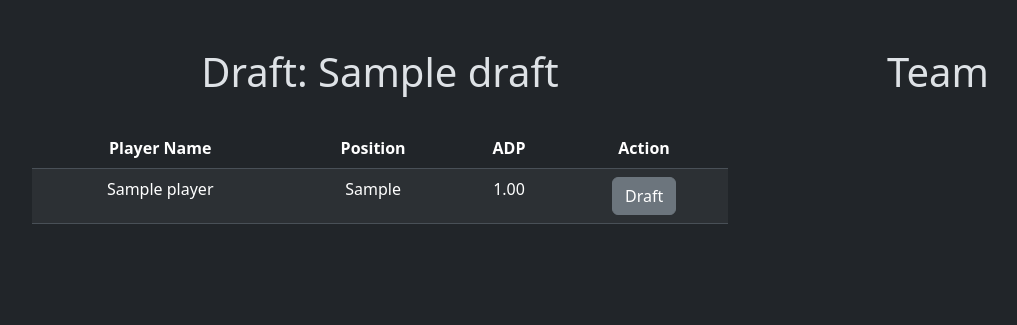
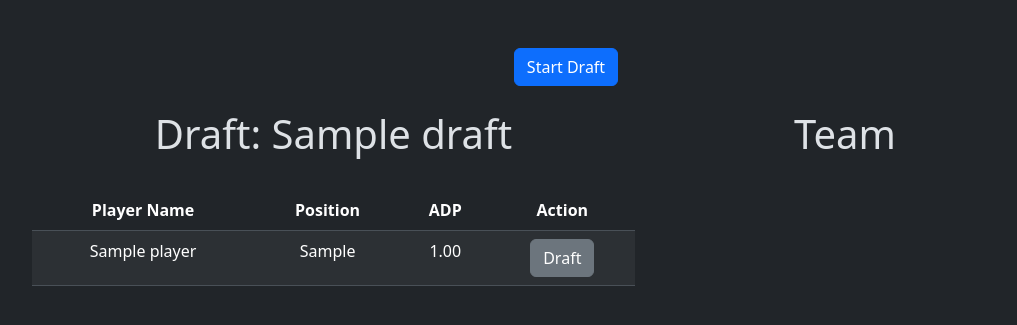
Before and after one commit to adesmarais944/ff-draft, a Django app: page /draft/1 in a window 1280 px wide. Shown: the part 56-381 px from the top of the page, without its empty margins (74-1091 px from the left). Run offline with Django 5.2, Linux system fonts and the light colour scheme; tables that the repository leaves empty hold one stand-in row (values such as "Sample post"); some libraries are stand-ins or nearby versions.

Commit message:
added time_per_pick to Draft object and Draft form, added Start Draft button, started timer work

```diff
--- a/main/forms.py
+++ b/main/forms.py
@@ -7,6 +7,7 @@
     name = forms.CharField(required=True)
     draft_pos = forms.IntegerField(label="Draft Position", min_value=1, max_value=12)
     num_of_teams = forms.IntegerField(label="Number of Teams", min_value=8, max_value=14)
+    time_per_pick = forms.IntegerField(label="Time Per Pick (seconds)", min_value=30, max_value=120)
 
 class DraftPlayerForm(forms.ModelForm):
     class Meta:
--- a/main/models.py
+++ b/main/models.py
@@ -6,6 +6,7 @@
     date = models.DateTimeField(auto_now_add=True)
     user = models.ForeignKey(User, on_delete=models.CASCADE, related_name="draft", null=True)
     num_of_teams = models.IntegerField(default=0)
+    time_per_pick = models.IntegerField(default=60)
     def __str__(self):
         return self.name
 
--- a/main/templates/draft.html
+++ b/main/templates/draft.html
@@ -3,8 +3,13 @@
 {% block content %}
 <div class="container text-center">
     <div class="row">
-        <div class="col-8">
-            <h1>Draft: {{ draft.name }} </h1>
+        <div>
+            <button id="start-draft-btn" class="btn btn-primary">Start Draft</button>
+        </div>
+    </div></br>
+    <div class="row">
+        <div class="col-7">
+        <h1>Draft: {{ draft.name }} </h1>
             </br>
             <div class="container">
                 <table class="table table-striped">
@@ -37,7 +42,7 @@
             </div>
         </div>
         <div class="col-4">
-            <h1>Team</h1>
+        <h1>Team</h1>
                 <ul>
                     {% for dp in user_team %}
                         <li>{{ dp.player.name }} - Pick {{ dp.pick }}</li>
```
Also changed, not shown: main/timer.py (added, +9 -0 lines), main/migrations/0002_draft_time_per_pick.py (added).
